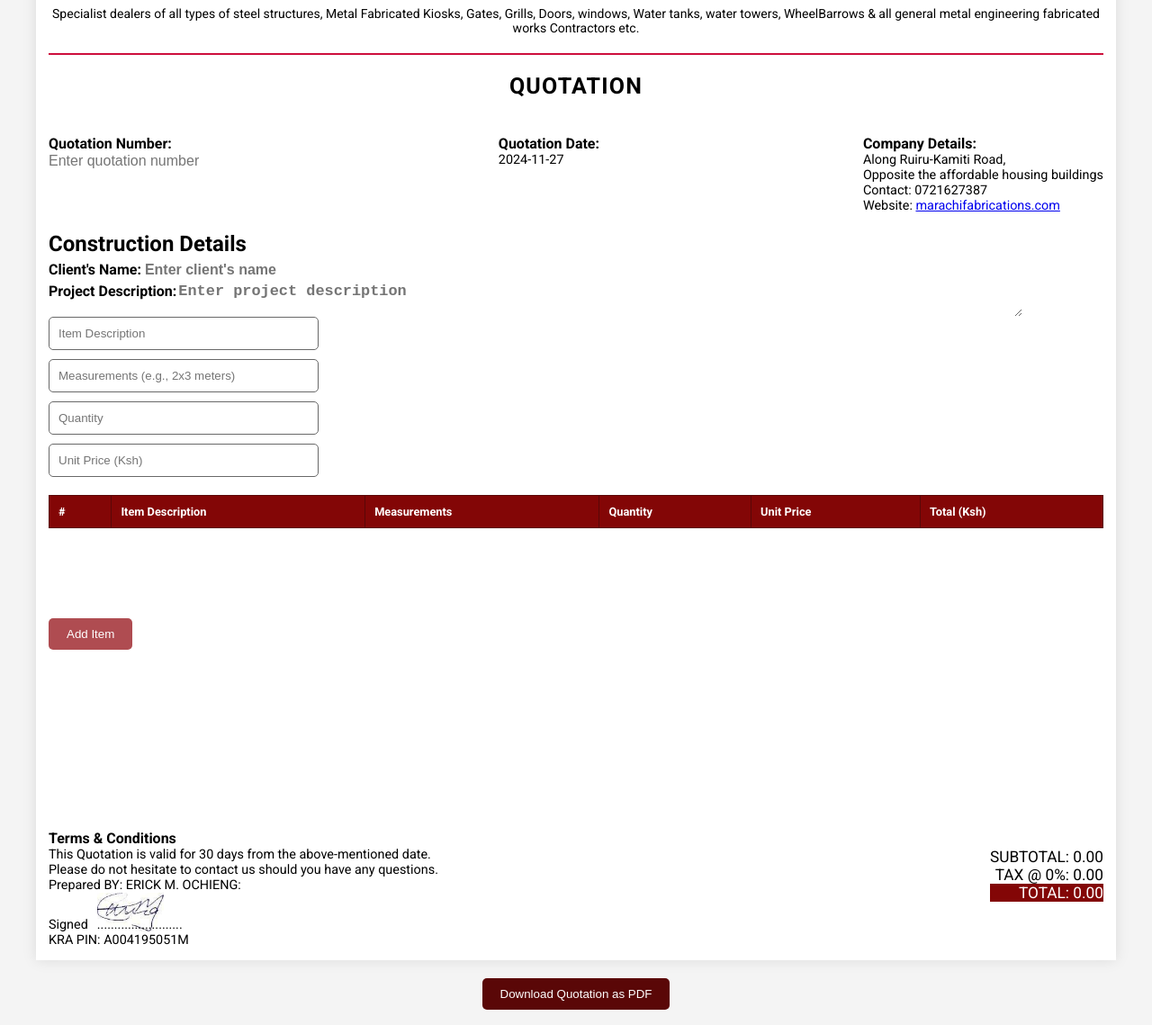
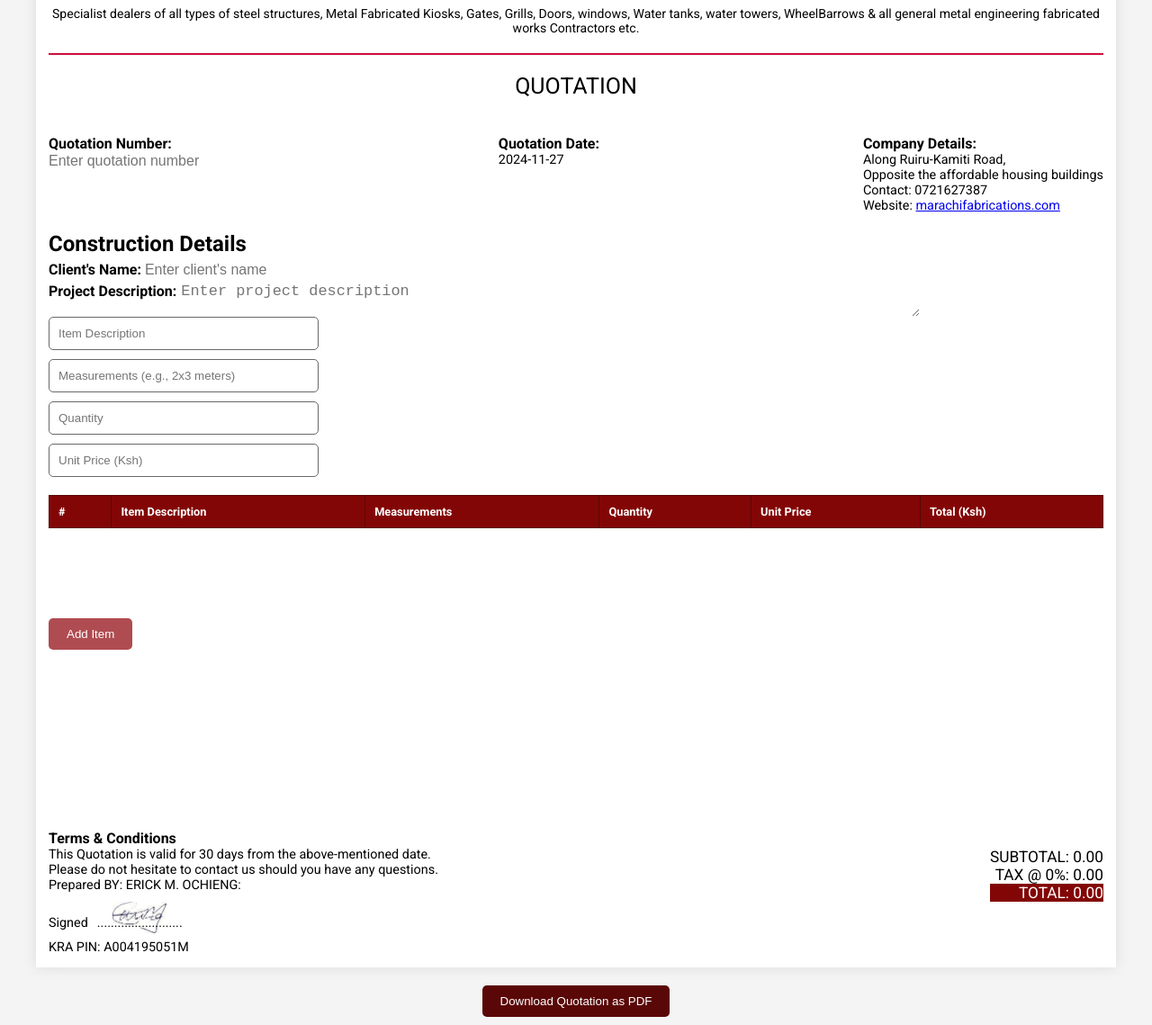
Before and after one commit to Gerokeys/Marachi_quotation, a plain HTML site: page index.html in a window 1280 px wide. Shown: the part 160-1299 px from the top of the page at 90% size. Drawn offline with Linux system fonts and the light colour scheme.

Commit message:
Last commit

```diff
--- a/index.html
+++ b/index.html
@@ -74,7 +74,7 @@
             required
             id="projectDesc"
             placeholder="Enter project description"
-            style="width: 80%"
+            style="width: 70%"
           ></textarea>
         </div>
       </div>
--- a/styles/main.css
+++ b/styles/main.css
@@ -56,8 +56,7 @@ body {
   text-align: center;
   padding: 20px;
   font-size: 25px;
-  font-weight: bold;
-  letter-spacing: 1.2px;
+  font-weight: 500;
 }
 
 .quotation-header h1 {
@@ -174,7 +173,6 @@ button:hover {
   display: flex;
   flex-direction: column;
   padding-top: 20px;
-  width: 100%;
 }
 
 .construction-details label {
@@ -191,7 +189,7 @@ button:hover {
   border: none;
   outline: none;
   font-size: 1em;
-  font-weight: 700;
+  font-weight: 50;
 }
 .project-description textarea {
   font-size: 1.3em;
@@ -199,7 +197,7 @@ button:hover {
 
 .project-description {
   display: flex;
-  gap: 2px;
+  gap: 5px;
 }
 
 /* Foooter sectoion */
@@ -227,11 +225,17 @@ footer p {
   display: flex;
   align-items: flex-end;
   gap: 10px;
+  margin: 10px 0;
 }
 
-
+.dot {
+  display: flex;
+  justify-content: center;
+  flex-direction: column;
+  align-items: center;
+}
 
 .dot img {
-  width: 60%;
+  width: 60px;
   margin-bottom: -20px;
 }
```
